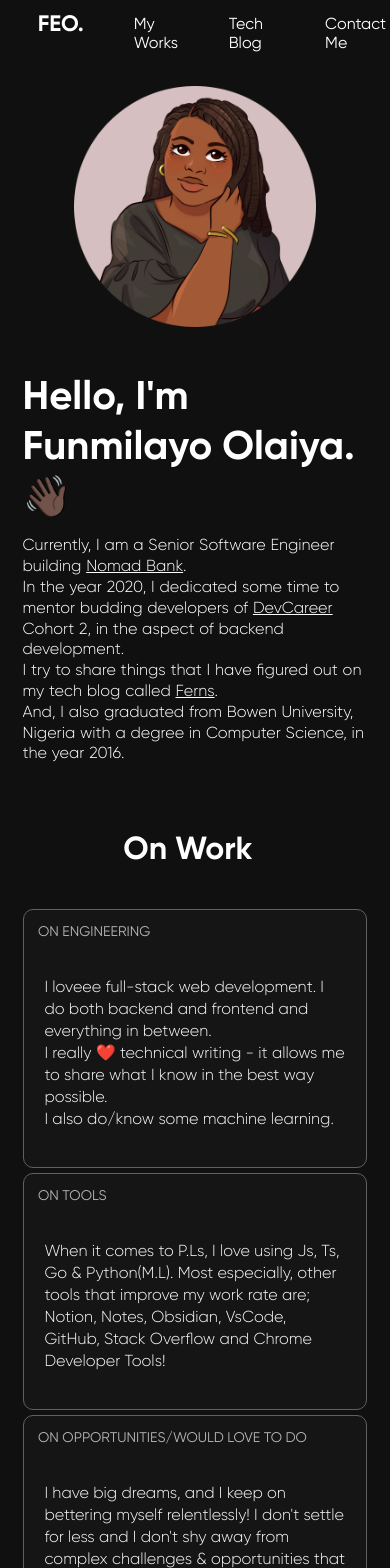
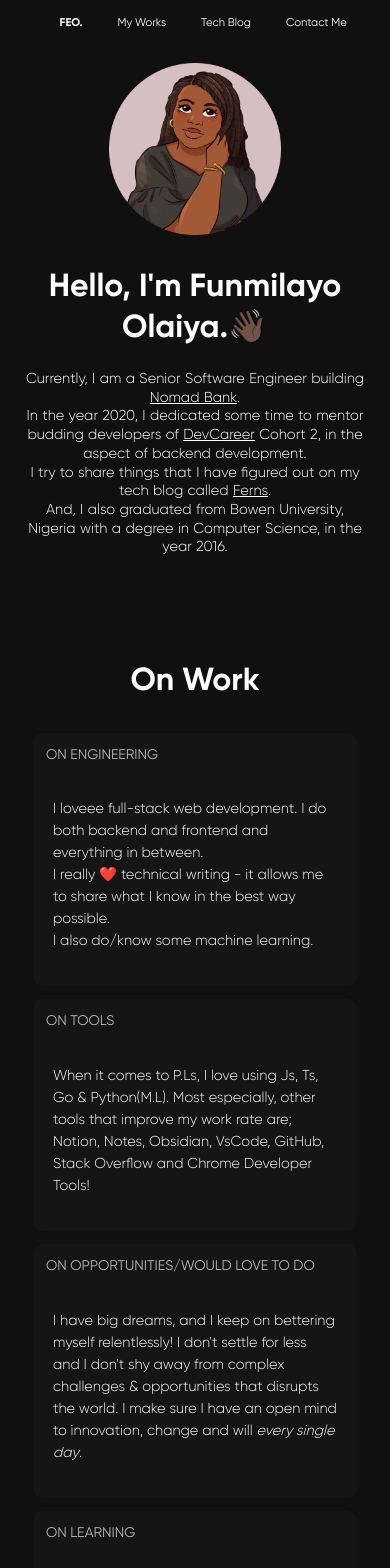
Before and after one commit to feobaby/funmiolaiya.com, a React (Create React App) app: page / in a window 390 px wide. Shown: the top 1568 px of the page. Built offline with nearby package versions, Linux system fonts and the light colour scheme.

Commit message:
add some more responsiveness

```diff
--- a/src/App.css
+++ b/src/App.css
@@ -28,6 +28,6 @@ body {
 	  margin-left: 1%;
 	  margin-right: 1%;
 	  margin-top: 4%;
-	  overflow-x: hidden;
+	  max-width: 100% !important;
 	}
   }
--- a/src/components/homepage/homepage.component.jsx
+++ b/src/components/homepage/homepage.component.jsx
@@ -1,11 +1,13 @@
 import React from 'react';
 import './homepage.css';
 import pp from '../../assets/images/feobaby.png';
-import { AiFillGithub, AiFillLinkedin } from 'react-icons/ai';
+import { AiFillGithub, AiFillLinkedin, AiFillMediumSquare } from 'react-icons/ai';
+import {SiHashnode} from 'react-icons/si';
 
 function HomePage() {
   return (
     <>
+    <div className="general-container">
       <section>
         <div className="topnav" id="myTopnav">
           <ul className="flex nav-bar-container">
@@ -74,6 +76,7 @@ function HomePage() {
           </div>
         </div>
       </section>
+      <br /><br /><br />
       <section id="my-works">
         <div className="work-container">
           <p className="subheader-1">On Work</p>
@@ -207,6 +210,26 @@ function HomePage() {
                 <AiFillLinkedin />
               </li>
             </a>
+            <a
+              href="https://medium.com/@funmiolaiya9"
+              target="_blank"
+              className="greyColor"
+              rel="noopener noreferrer"
+            >
+              <li>
+                <AiFillMediumSquare />
+              </li>
+            </a>
+            <a
+              href="https://ferns.hashnode.dev/"
+              target="_blank"
+              className="greyColor"
+              rel="noopener noreferrer"
+            >
+              <li>
+                <SiHashnode />
+              </li>
+            </a>
             <li className="push-right designer">
               {' '}
               Designed by{' '}
@@ -222,6 +245,7 @@ function HomePage() {
           <p style={{ textAlign: 'center', fontSize: '0.7rem' }}>Version 4.</p>
         </div>
       </section>
+      </div>
     </>
   );
 }
--- a/src/components/homepage/homepage.css
+++ b/src/components/homepage/homepage.css
@@ -1,3 +1,7 @@
+.general-container {
+  height: auto;
+  width: auto;
+}
 .nav-bar-container {
   margin-bottom: 5%;
   column-gap: 50px;
@@ -29,8 +33,8 @@
 }
 .full-name {
   font-family: GilroyBold;
-  width: 55%;
-  height: 50%;
+  width: 70%;
+  height: auto;
   font-size: 4rem;
 }
 .bio-text {
@@ -56,13 +60,9 @@
   flex-direction: column;
 }
 .subheader-1 {
-  padding-top: 1%;
-  width: 368px;
-  height: auto;
   font-family: GilroyBold;
-  font-size: 45px;
-  line-height: 54px;
-  margin-top: -1%;
+  font-size: 3rem;
+  text-align: center;
 }
 .card-2 {
   display: flex;
@@ -97,9 +97,12 @@
   line-height: 22px;
   color: #F9F9F9;
 }
+.tech-blog-container {
+  display: flex;
+  flex-direction: column;
+}
 .subheader-2 {
   padding-top: 1%;
-  font-weight: bold;
   font-size: 3rem;
   font-family: GilroyBold;
   text-align: center;
@@ -145,19 +148,32 @@
   font-family: GilroyLight;
   color: #B7B7B7;
   margin-bottom: 5%;
-  column-gap: 50px;
+  column-gap: 20px;
 }
 .footer ul {
   display: flex;
   margin: 0 -10px;
 }
 
-@media only screen and (max-width: 600px) {
+@media only screen and (max-width: 800px) {
+  .general-container {
+    overflow-x: hidden;
+  }
+  .nav-bar-container {
+    margin-bottom: 5%;
+    column-gap: 35px;
+    display: block;
+    max-width: 300px;
+  }
   .feo {
-    margin-top: -1%;
+    margin-top: 0.1%;
   }
   .topnav ul {
     margin: 0 auto;
+    text-align: center;
+  }
+  .topnav li {
+    font-size: 0.7rem;
   }
   .push-right {
     margin-left: 0;
@@ -166,6 +182,7 @@
     flex-direction: column;
     width: 95%;
     margin: 0 auto;
+    max-width: 100%;
   }
   .card-1 {
     flex-wrap: wrap;
@@ -174,47 +191,55 @@
     flex-flow: column-reverse;
   }
   .profile-img {
-    width: 70%;
-    overflow: hidden;
+    width: 50%;
+    overflow-x: hidden;
+    display: block;
+    margin: 0 auto;
   }
   .full-name {
-    font-size: 2.5rem;
+    font-size: 2.0rem;
     width: 100%;
+    padding-bottom: 5%;
+    text-align: center;
   }
   .bio-text {
     width: 100%;
+    text-align: center;
+    font-size: 0.9rem;
     overflow: hidden;
+  }
+  .card-text-2 {
+    font-size: 0.9rem;
   }
   .work-container {
     flex-flow: row wrap;
-  }
-  .card-item {
-    flex: 100%
+    display: block;
   }
   .subheader-1 {
-    text-align: center;
-    font-size: 2rem;
-    margin-top: 10%;
+    font-size: 2.0rem;
+   text-align: center;
   }
   .subheader-2 {
-    font-size: 2rem;
+    font-size: 2.0rem;
   }
   .list {
-    width: 90%;
+    width: 80%;
     font-size: 0.9rem;
   }
   .card-2 {
     flex-wrap: wrap;
-    width: 95%;
     margin: 0 auto;
+    width: 90%;
   }
   .card-item {
-    margin-bottom: 5px;
-    border: 1px solid #606060;
+    margin-bottom: 13px;
   }
   .designer {
     font-size: 0.8rem;
     margin-left: auto;
     margin-right: 8%;
   }
+  .footer-container {
+    max-width: 100%;
+  }
 }
```
Also changed, not shown: public/favicon.jpeg.
